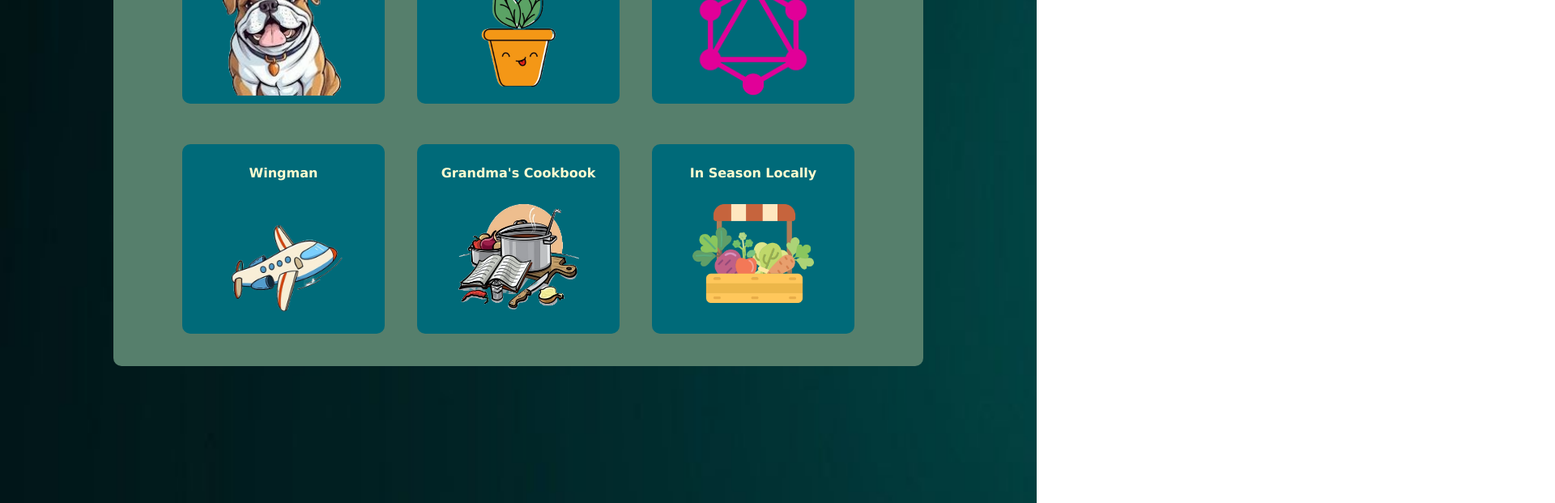
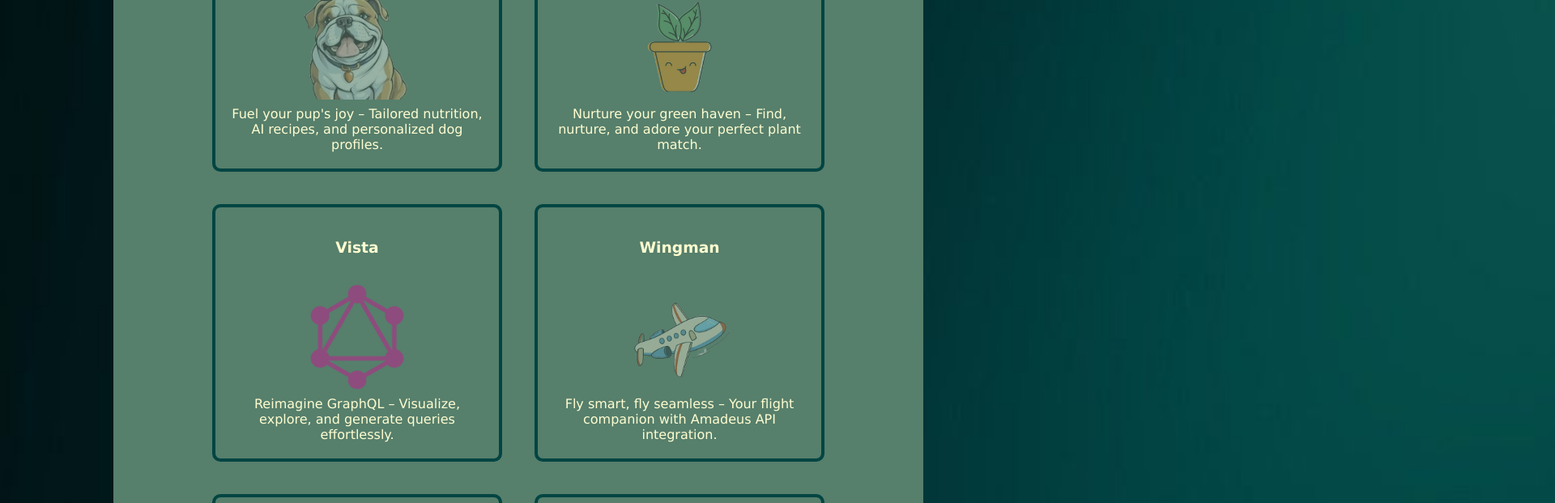
Before and after one commit to stephanie-115/portfolio, a React (Vite) app: page / in a window 1280 px wide. Shown: the part 1920-2541 px from the top of the page at 81% size, 1920 px wide, since content can reach past the window. Built offline with nearby package versions, Linux system fonts and the light colour scheme.

Commit message:
Fixed styling

```diff
--- /dev/null
+++ b/src/components/FlipCard.jsx
@@ -0,0 +1,48 @@
+import React, { useState } from "react";
+import { useSpring, a } from "@react-spring/web";
+import styles from "./FlipCard.module.css";
+
+const FlipCard = ({ card }) => {
+  const [flipped, set] = useState(false);
+  const { transform, opacity } = useSpring({
+    opacity: flipped ? 1 : 0,
+    transform: `perspective(600px) rotateX(${flipped ? 180 : 0}deg)`,
+    config: { mass: 5, tension: 500, friction: 80 },
+  });
+  return (
+    <div className={styles.container} onClick={() => set((state) => !state)}>
+      <a.div
+        className={`${styles.c} ${styles.back}`}
+        style={{ opacity: opacity.to((o) => 1 - o), transform }}
+      />
+      <a.div
+        className={`${styles.c} ${styles.back}`}
+        style={{
+          opacity,
+          transform,
+          rotateX: "180deg",
+        }}
+      >
+        <div className="content">
+          <img
+            src={card.mockup}
+            alt={card.mockup}
+            className={`${styles.back - card}`}
+          />
+        </div>
+      </a.div>
+      <a.div
+        className={`${styles.card} ${styles.front}`}
+        style={{ opacity: opacity.to((o) => 1 - o), transform }}
+      >
+        <div className={`${styles.card}`}>
+          <h3>{card.title}</h3><br/><br/>
+          <p>{card.description}</p>
+          <img src={card.image} alt={card.title} />
+        </div>
+      </a.div>
+    </div>
+  );
+};
+
+export default FlipCard;
--- /dev/null
+++ b/src/components/FlipCard.module.css
@@ -0,0 +1,109 @@
+.container {
+  position: relative;
+  max-width: 500px;
+  width: 350px;
+  height: 310px;
+  cursor: pointer;
+  perspective: 800px;
+  transform-style: preserve-3d;
+  transition: transform 0.6s ease;
+  margin: 10px;
+  border: 4px solid #024542;
+  border-radius: 10px;
+}
+
+.c {
+  position:absolute;
+  max-width: 500px;
+  max-height: 500px;
+  width: 350px;
+  height: 200px;
+  cursor: pointer;
+  will-change: transform, opacity;
+
+}
+
+.card {
+  position: relative;
+  height: 300px;
+  padding: 10px;
+  border-radius: 10px;
+  text-align: center;
+  cursor: pointer;
+  transition: transform 0.3s ease-in-out;
+  display: flex;
+  flex-direction: column;
+  justify-content: space-between;
+  max-height: 300px;
+
+  max-width: 340px;
+}
+
+.cardContent {
+  display: flex;
+  align-items: center;
+  justify-content: space-around;
+}
+
+.card:hover {
+  transform: scale(1.1);
+}
+
+.hidden {
+  display: none;
+}
+.card h3 {
+  color: #fffdd0;
+}
+
+.card .front h3,
+.card .back p {
+  color: #fffdd0;
+  background-color: #006a79;
+  font-size: 1rem;
+  margin-bottom: 10px;
+  width: 100%;
+  white-space: nowrap;
+  overflow: hidden;
+  font-family: Verdana, Geneva, Tahoma, sans-serif;
+}
+
+.front {
+  transform: rotateX(0deg);
+}
+
+.back {
+  transform: rotateX(180deg);
+  display: flex;
+  flex-direction: column;
+  justify-content: space-between;
+}
+
+.card img {
+  width: 100%;
+  max-height: 130px;
+  max-width: 130px;
+  border-radius: 5px;
+  display: block;
+  margin: 0 auto;
+  position: absolute;
+  top: 50%;
+  left: 50%;
+  transform: translate(-50%, -50%);
+  z-index: -1;
+  opacity: 0.4;
+}
+
+.card p {
+  color: #fffdd0;
+  font-size: 1rem;
+  margin: 10px 0;
+  text-align: center;
+  font-family: Verdana, Geneva, Tahoma, sans-serif;
+}
+
+.back-card {
+  width: 100%;
+  height: auto;
+  display: block;
+}
--- a/src/components/Portfolio.jsx
+++ b/src/components/Portfolio.jsx
@@ -6,37 +6,44 @@ import graphql from '../assets/graphql.png';
 import plane from '../assets/plane.png';
 import cookboook from '../assets/cookbook.png';
 import produce from '../assets/produce.png';
+import vistaMockup from '../assets/vista-mockup.png';
 
 const cardsData = [
   {
     title: 'NutriPup',
     image: dog,
-    description: 'NutriPup NutriPup NutriPup NutriPup NutriPup NutriPup ',
+    description: "Fuel your pup's joy – Tailored nutrition, AI recipes, and personalized dog profiles.",
+    mockup: vistaMockup,
   },
   {
     title:'GreenPets',
     image: plant,
-    description: 'GreenPets GreenPets GreenPets GreenPets GreenPets GreenPets ',
+    description: "Nurture your green haven – Find, nurture, and adore your perfect plant match.",
+    mockup: vistaMockup,
   },
   {
     title:'Vista',
     image: graphql,
-    description: 'Vista Vista Vista Vista Vista Vista',
+    description: "Reimagine GraphQL – Visualize, explore, and generate queries effortlessly.",
+    mockup: vistaMockup,
   },
   {
     title:'Wingman',
     image: plane,
-    description: 'Wingman Wingman Wingman Wingman Wingman Wingman ',
+    description: "Fly smart, fly seamless – Your flight companion with Amadeus API integration.",
+    mockup: vistaMockup,
   },
   {
     title:'Grandma\'s Cookbook',
     image: cookboook,
-    description: 'Grandma\'s Cookbook Grandma\'s Cookbook Grandma\'s Cookbook Grandma\'s Cookbook ',
+    description: "Timeless flavors, modern convenience – Grandma's recipes with a Tasty API twist.",
+    mockup: vistaMockup,
   },
   {
     title:'In Season Locally',
     image: produce,
-    description: 'In Season Locally In Season Locally In Season Locally In Season Locally',
+    description: "Local freshness, global taste – Personalized produce picks and vendor reviews.",
+    mockup: vistaMockup,
   },
 ]
 
--- a/src/components/PortfolioCard.jsx
+++ b/src/components/PortfolioCard.jsx
@@ -1,16 +1,11 @@
 import React, { useState } from "react";
+import FlipCard from "./FlipCard";
 
 export default function Card({ cards }) {
   return (
     <>
       {cards.map((card, index) => (
-        <div key={index} className="card">
-          <div className="content">
-            <h3>{card.title}</h3>
-            <br />
-            <img src={card.image} alt={card.title} className="image-card" />
-          </div>
-        </div>
+        <FlipCard key={index} card={card}/>
       ))}
     </>
   );
--- a/src/components/Resume.jsx
+++ b/src/components/Resume.jsx
@@ -20,7 +20,7 @@ const CustomAnswer = styled(Typography)({
 const Accordion = styled((props) => (
   <MuiAccordion disableGutters elevation={0} square {...props} />
 ))(({ theme }) => ({
-  border: `1px solid #fffdd0`,
+  border: `3px solid #024542`,
   borderRadius: "15px !important",
   "&:before": {
     display: "none",
--- a/src/index.css
+++ b/src/index.css
@@ -27,6 +27,7 @@ html {
   perspective: 10px;
   padding-left: 70px;
 }
+/* //////// INTRO SECTION //////// */
 
 .header {
   position: relative;
@@ -93,6 +94,8 @@ section {
   align-items: center;
 }
 
+/* //////// NAVBAR //////// */
+
 .navbar {
   position: fixed;
   height: 100vh;
@@ -123,6 +126,8 @@ section {
   border-radius: 5px;
 }
 
+/* //////// ABOUT SECTION //////// */
+
 .about-container {
   padding: 2rem;
   color: #fffdd0;
@@ -142,6 +147,7 @@ section {
   max-width: 800px;
   margin: 0 auto;
   width: 100%;
+  font-size: 1.5rem;
 }
 
 .center-text {
@@ -156,6 +162,8 @@ h2 {
 .wrapper.about-active {
   padding-left: 0;
 }
+
+/* //////// PORTFOLIO SECTION //////// */
 
 .portfolio-container {
   display: flex;
@@ -179,47 +187,15 @@ h2 {
   color: #fffdd0;
 }
 
-.card {
-  flex: 0 0 600px;
-  background-color: #006a79;
-  padding: 10px;
-  margin: 10px;
-  margin-bottom: 20px;
-  border-radius: 10px;
-  text-align: center;
-  text-wrap: wrap;
-  box-sizing: border-box;
-  max-height: 250px;
-  max-width: 250px;
-  cursor: pointer;
-  transition: transform 0.3s ease-in-out;
+.front {
+  transform: rotateX(0deg);
 }
 
-.card:hover {
-  transform: scale(1.1);
+.back {
+  transform: rotateX(180deg);
 }
 
-.hidden {
-  display: none;
-}
-
-.card h3 {
-  color: #fffdd0;
-  font-size: 1rem;
-  margin-bottom: 10px;
-  width: 100%;
-  white-space: nowrap;
-  overflow: hidden;
-}
-
-.card img {
-  width: 100%;
-  max-height: 150px;
-  max-width: 150px;
-  border-radius: 5px;
-  display: block;
-  margin: 0 auto;
-}
+/* //////// RESUME SECTION //////// */
 
 .resume-container {
   position: absolute;
@@ -231,8 +207,35 @@ h2 {
   max-width: 800px;
   margin: 0 auto;
   width: 100%;
-  margin-bottom: 200px;
+  margin-bottom: 150px;
 }
+
+.download-button-container {
+  display: flex;
+  justify-content: center;
+  align-items: center;
+}
+
+.download-button {
+  width: auto;
+  margin: 20px 0 0 0;
+  background-color: #024542;
+  color: #fffdd0;
+  transition: background-color 0.3s, transform 0.3s;
+  padding: 15px;
+  font-size: large;
+  border: none;
+  border-radius: 10px;
+  cursor: pointer;
+  font-family: Verdana, Geneva, Tahoma, sans-serif;
+}
+.download-button:hover {
+  background-color: #567f6c;
+  color: #fffdd0;
+  transform: scale(1.1);
+}
+
+/* //////// CONTACT SECTION //////// */
 
 .contact-container {
   position: absolute;
@@ -246,11 +249,7 @@ h2 {
 
 .icon-container {
   display: flex;
-  justify-content: center;
-}
-
-.icon-link {
-  margin: 0 130px;
+  justify-content: space-around;
 }
 
 .icon {
@@ -281,18 +280,18 @@ h2 {
   height: 150px;
   font-family: Verdana, Geneva, Tahoma, sans-serif;
   font-size: 1rem;
-  border: 3px solid #fffdd0;
+  border: 3px solid #024542;
   margin: 16px 0;
   padding: 10px;
-  border-radius: 5px;
+  border-radius: 8px;
 }
 
 .contact-us-form .input-row input[type="text"],
 .contact-us-form .input-row input[type="email"] {
-  border: 3px solid #fffdd0;
+  border: 3px solid #024542;
   margin: 16px 0;
   padding: 10px;
-  border-radius: 5px;
+  border-radius: 8px;
 }
 
 .contact-us-form .input-row {
@@ -334,30 +333,7 @@ textarea::placeholder
   text-align: center;
 }
 
-.download-button-container {
-  display: flex;
-  justify-content: center;
-  align-items: center;
-}
-
-.download-button {
-  width: auto;
-  margin: 20px 0 0 0;
-  background-color: #024542;
-  color: #fffdd0;
-  transition: background-color 0.3s, transform 0.3s;
-  padding: 15px;
-  font-size: large;
-  border: none;
-  border-radius: 10px;
-  cursor: pointer;
-  font-family: Verdana, Geneva, Tahoma, sans-serif;
-}
-.download-button:hover {
-  background-color: #567f6c;
-  color: #fffdd0;
-  transform: scale(1.1);
-}
+/* //////// RESPONSIVE STYLING //////// */
 
 @media only screen and (max-width: 767px) {
   .navbar {
@@ -382,9 +358,10 @@ textarea::placeholder
     padding: 10px;
     height: 40px;
     padding-top: 20px;
-    padding-bottom: 20px;
+    padding-bottom: 10px;
     writing-mode: horizontal-tb;
     margin: 0 10 px;
+    font-size: small;
   }
 
   .foreground-container {
@@ -414,16 +391,48 @@ textarea::placeholder
     font-size: 1.2rem;
   }
 
+  .about-container {
+    height: 100vh;
+  }
+
   .about-textbox {
-    max-width: 500px;
+    height: 100vh;
+    max-width: 400px;
+    font-size: medium;
+  }
+
+  .portfolio-container {
+    max-width: 400px;
+    max-height: 4000px;
   }
 
   .resume-container {
-    max-width: 500px;
+    height: 100vh;
+    max-width: 400px;
   }
 
   .contact-container {
-    max-width: 500px;
+    height: 100vh;
+    max-width: 400px;
+  }
+
+  .download-button {
+    font-size: small;
+  }
+
+  .contact-us-form button {
+    font-size: small;
+  }
+
+  .icon-container {
+    display: flex;
+    justify-content: space-around;
+  }
+
+  .icon {
+    width: 30px;
+    height: 30px;
+
   }
 
 }
```
Also changed, not shown: src/assets/vista-mockup.png (added).
